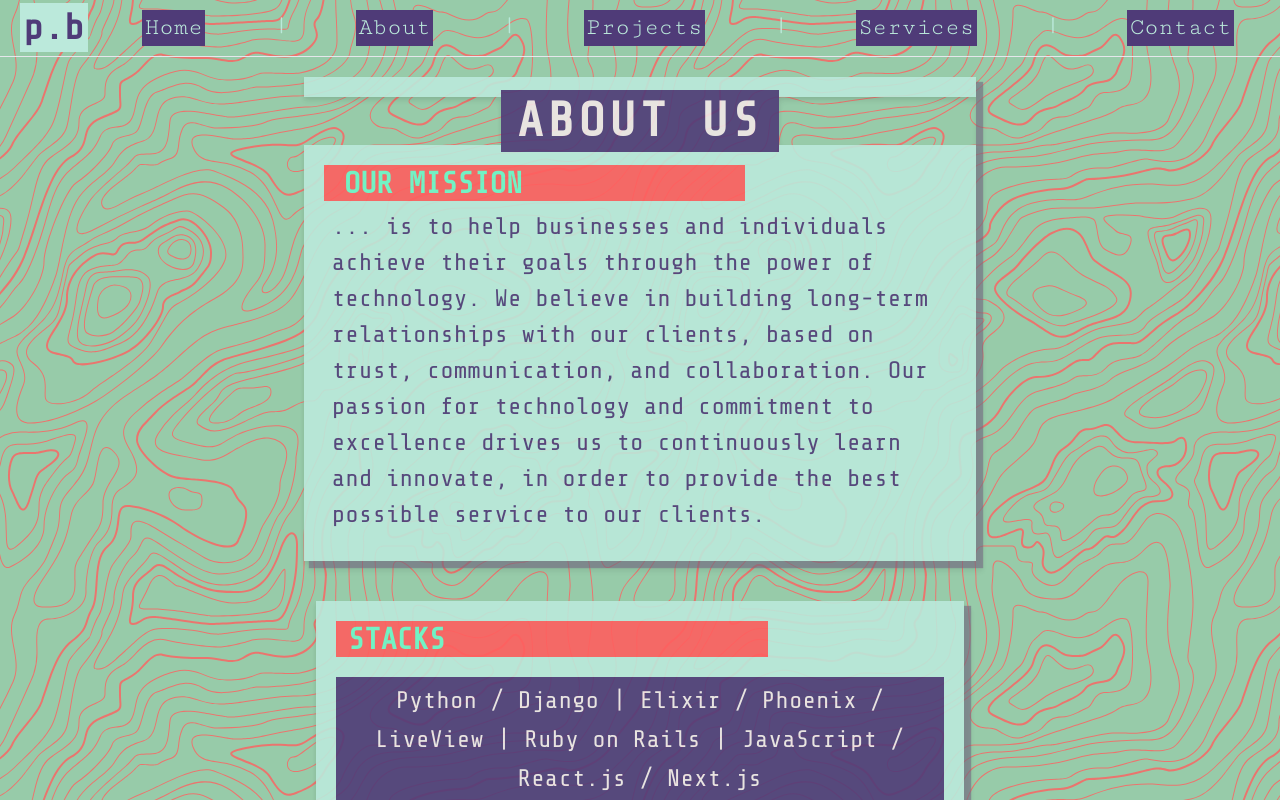
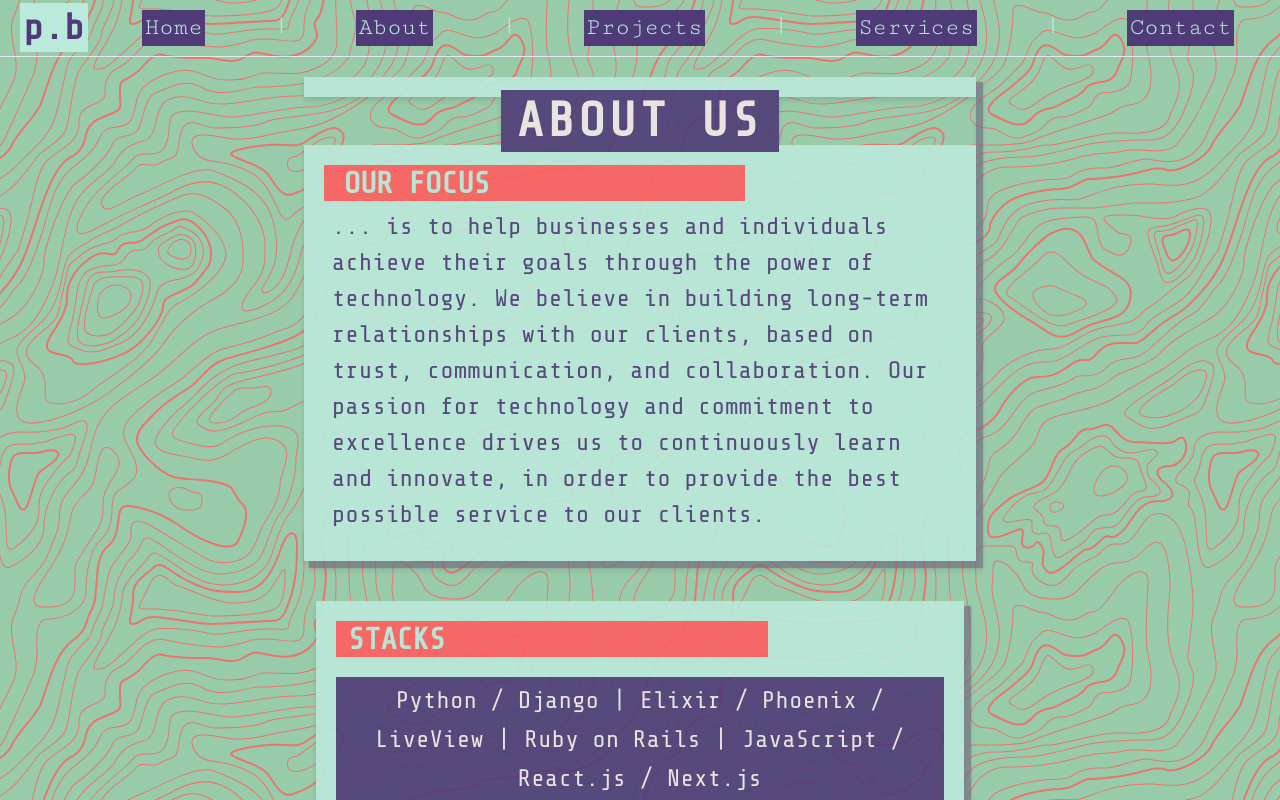
Before and after one commit to tfnielson-se/point-break, a Next.js app: page /about in a window 1280 px wide. Shown: the top 800 px of the page. Built offline with nearby package versions, Linux system fonts and the light colour scheme.

Commit message:
fix colors

```diff
--- a/pages/about/index.js
+++ b/pages/about/index.js
@@ -31,8 +31,8 @@ const About = () => {
 							<div className="p-5 second-color">
 								<div>
 									<p className="px-2 third-color lg:w-2/3">
-										<strong className="text-3xl fifth-colo py-1 px-3">
-											OUR MISSION
+										<strong className="text-3xl font-second-color py-1 px-3">
+											OUR FOCUS
 										</strong>
 									</p>
 									<p className="m-2 text-2xl tracking-wide leading-normal font-fifth-color">
@@ -54,7 +54,7 @@ const About = () => {
 					</div>
 					<div className="flex justify-center m-auto my-10 max-w-2xl">
 						<div className="bring-up second-color w-full mx-3">
-							<p className="text-3xl third-color px-2 m-5 font-fifth-color w-2/3">
+							<p className="text-3xl third-color px-2 m-5 font-second-color w-2/3">
 								<strong className="p-1">
 									STACKS
 								</strong>
```
Also changed, not shown: styles/globals.css.
